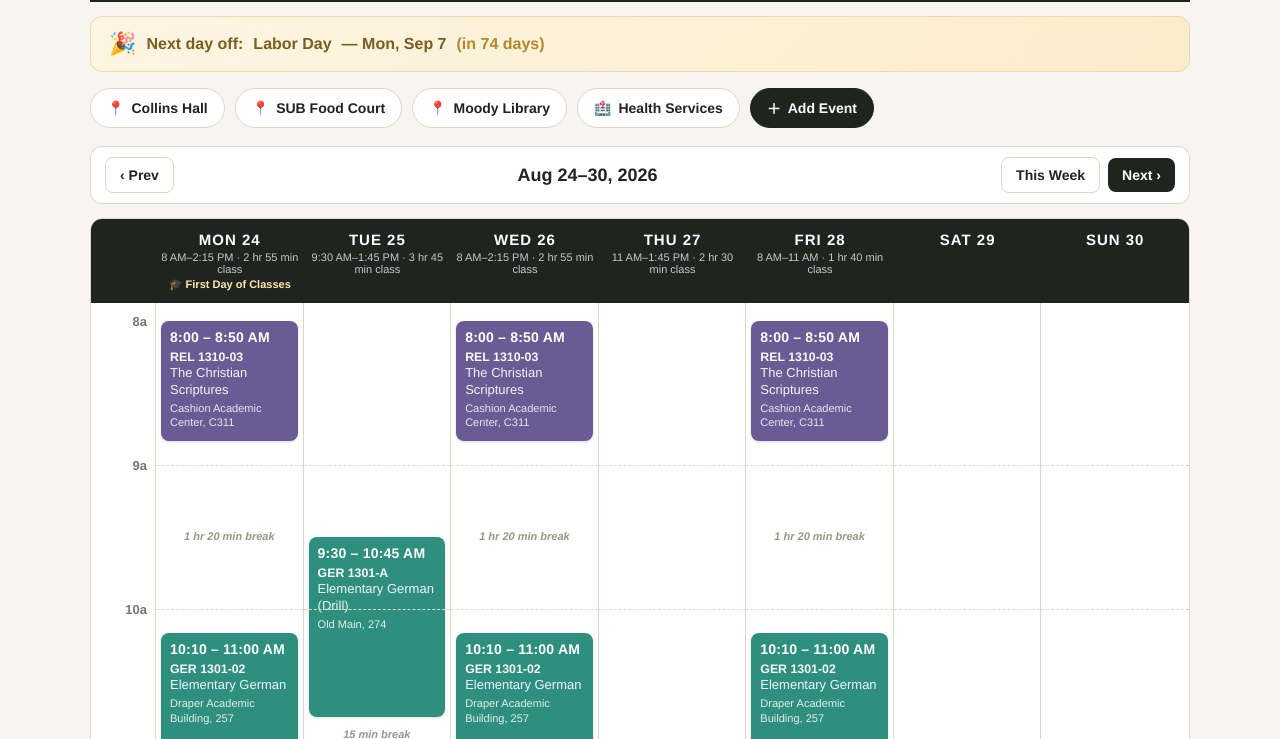
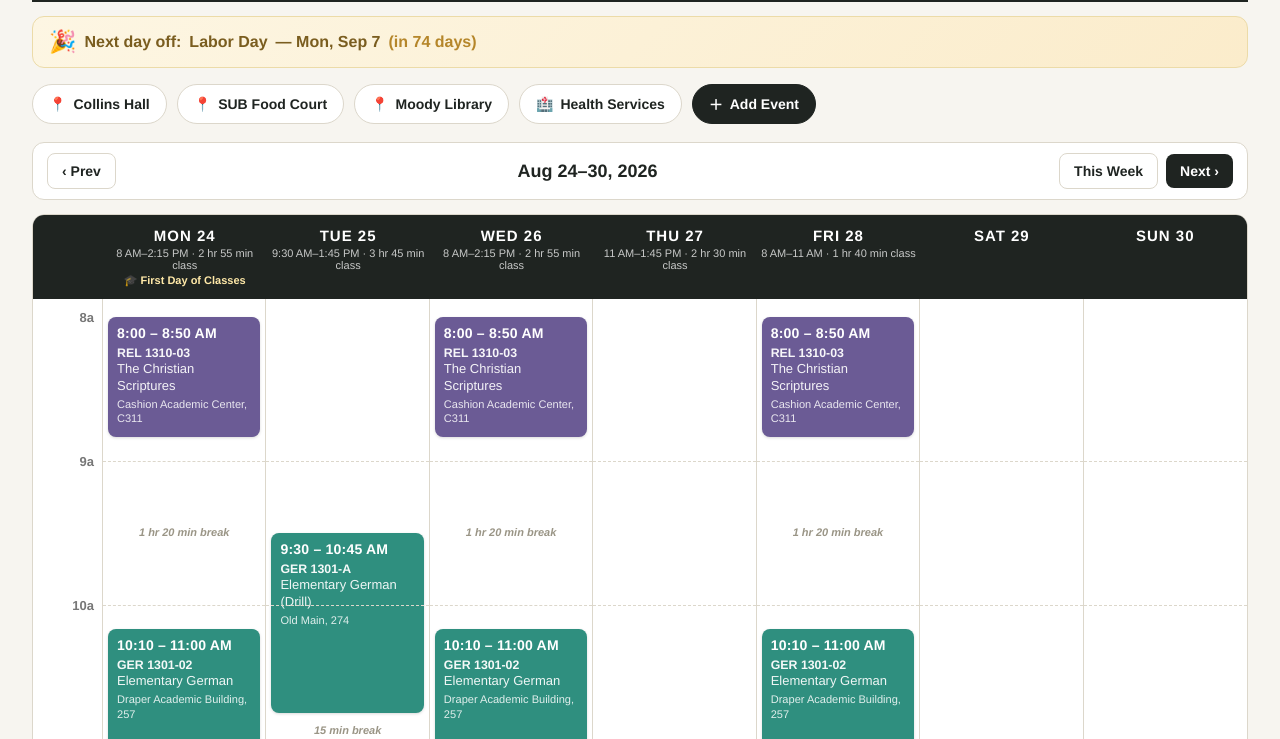
Before and after one commit to bartbrueck/Baylor, a plain HTML site: page index.html in a window 1280 px wide. Shown: the part 84-823 px from the top of the page. Drawn offline with Linux system fonts and the light colour scheme.

Commit message:
Add files via upload

```diff
--- a/index.html
+++ b/index.html
@@ -26,7 +26,7 @@
     color:var(--ink);
     padding:clamp(16px, 4vw, 32px);
   }
-  .wrap{max-width:1100px;margin:0 auto;}
+  .wrap{max-width:1320px;margin:0 auto;}
 
   header{
     display:flex;
@@ -56,19 +56,23 @@
     background:linear-gradient(135deg, #fdf6e3, #fbeccb);
     border:1px solid #ecdba8;
     border-radius:12px;
-    padding:14px 18px;
+    padding:12px 16px;
     margin-bottom:16px;
-    font-size:clamp(14px, 2vw, 16px);
+    font-size:clamp(11px, 1.7vw, 16px);
     font-weight:700;
     color:#7a5d1f;
     display:flex;
     align-items:center;
-    gap:10px;
+    gap:8px;
+    flex-wrap:nowrap;
+    white-space:nowrap;
+    overflow:hidden;
   }
-  .lookforward-banner .lf-icon{font-size:22px;}
+  .lookforward-banner .lf-icon{font-size:clamp(15px, 2vw, 22px); flex-shrink:0;}
   .lookforward-banner .lf-days{
     font-weight:800;
     color:#b5862a;
+    flex-shrink:0;
   }
 
   .quick-links{
@@ -164,12 +168,12 @@
   }
   .grid{
     display:grid;
-    grid-template-columns:65px repeat(7, minmax(125px, 1fr));
+    grid-template-columns:70px repeat(7, minmax(150px, 1fr));
     border:1px solid var(--line);
     border-radius:12px;
     overflow:hidden;
     background:var(--card-bg);
-    min-width:940px;
+    min-width:1120px;
   }
   .head-cell{
     background:var(--ink);
```
